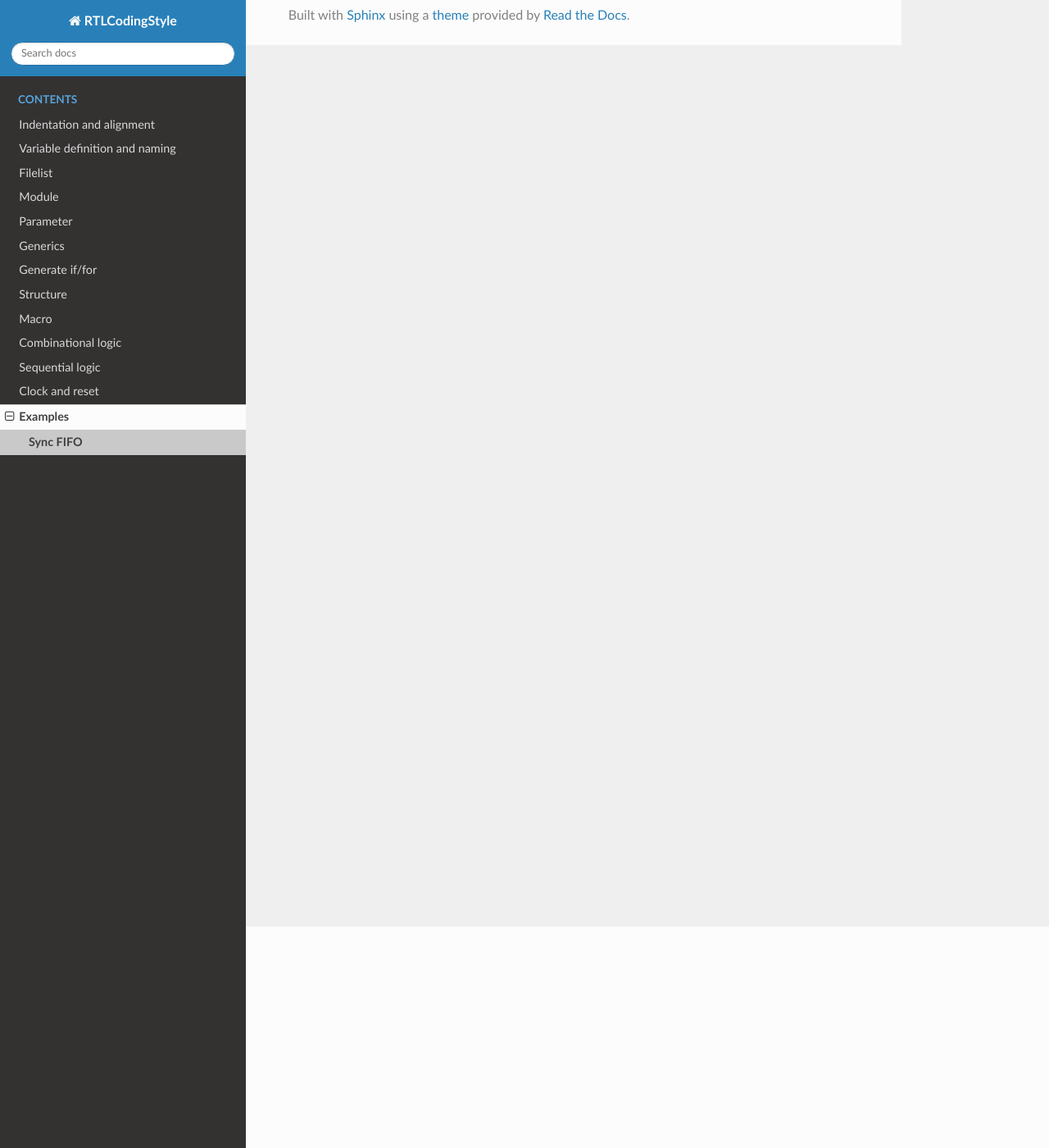
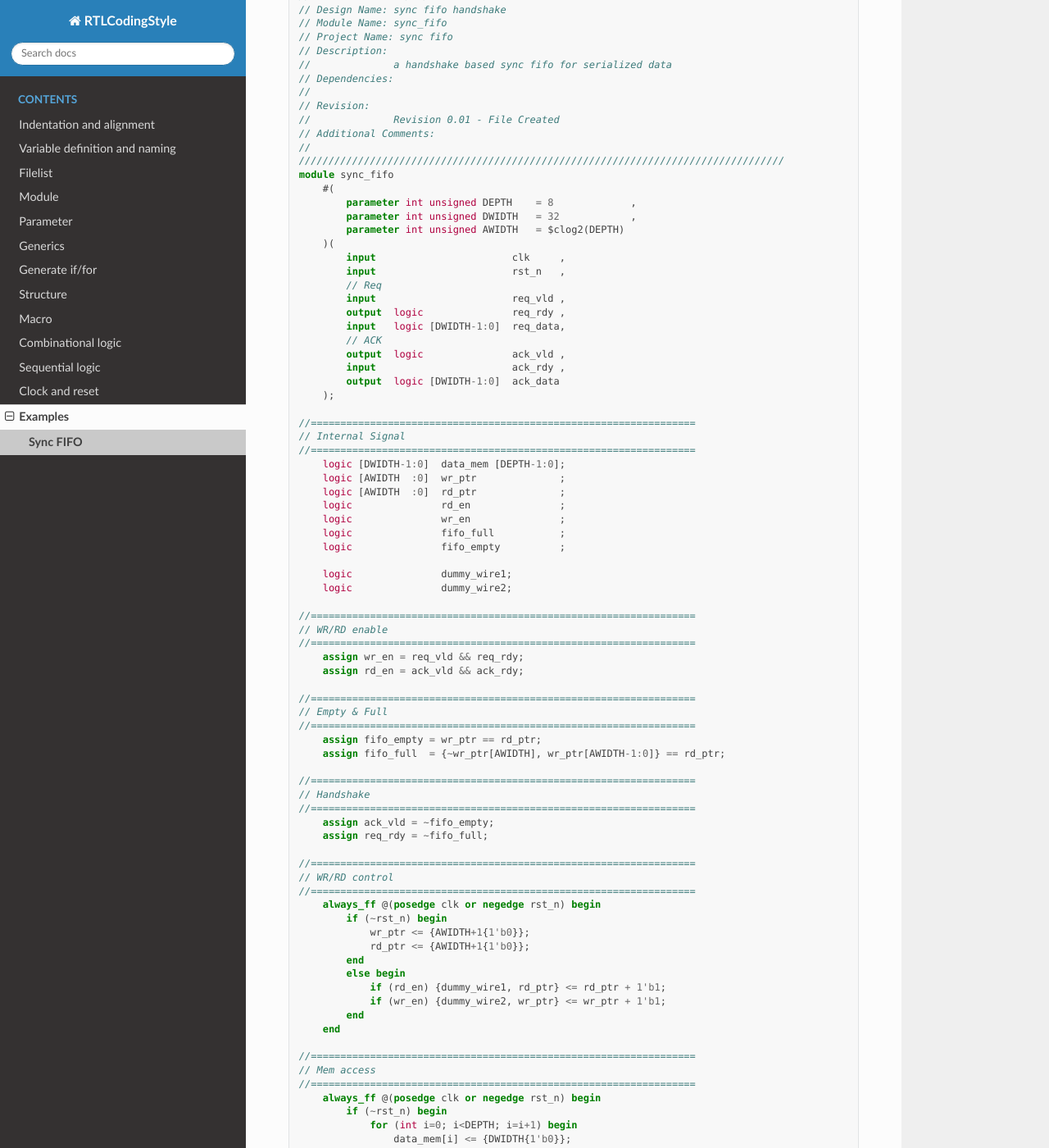
Before and after one commit to luosidingxiaoz/RTLCodingStyle, a Sphinx documentation site: the page built from source/example1_sync_fifo.rst, in a window 1280 px wide and 1400 px high, scrolled down 270 px. Shown: the whole window at 82% size. Built offline with Sphinx 7.4.7 and the Read the Docs theme 2.0.0, drawn with Linux system fonts in a browser that asks for light colours; some of the changed text lies outside the part shown.

Commit message:
Update example1_sync_fifo.rst
1. add code to sync fifo example

```diff
--- a/source/example1_sync_fifo.rst
+++ b/source/example1_sync_fifo.rst
@@ -1,2 +1,103 @@
 Sync FIFO
 ============
+.. code-block:: systemverilog
+
+    `timescale 1ns / 1ps
+    //////////////////////////////////////////////////////////////////////////////////
+    // Company: URBADASS.LTD
+    // Engineer: zick
+    //
+    // Create Date: 02/26/2023 09:01:54 PM
+    // Design Name: sync fifo handshake
+    // Module Name: sync_fifo
+    // Project Name: sync fifo
+    // Description:
+    //              a handshake based sync fifo for serialized data
+    // Dependencies:
+    //
+    // Revision:
+    //              Revision 0.01 - File Created
+    // Additional Comments:
+    //
+    //////////////////////////////////////////////////////////////////////////////////
+    module sync_fifo
+        #(
+            parameter int unsigned DEPTH    = 8             ,
+            parameter int unsigned DWIDTH   = 32            ,
+            parameter int unsigned AWIDTH   = $clog2(DEPTH)
+        )(
+            input                       clk     ,
+            input                       rst_n   ,
+            // Req
+            input                       req_vld ,
+            output  logic               req_rdy ,
+            input   logic [DWIDTH-1:0]  req_data,
+            // ACK
+            output  logic               ack_vld ,
+            input                       ack_rdy ,
+            output  logic [DWIDTH-1:0]  ack_data
+        );
+
+    //=================================================================
+    // Internal Signal
+    //=================================================================
+        logic [DWIDTH-1:0]  data_mem [DEPTH-1:0];
+        logic [AWIDTH  :0]  wr_ptr              ;
+        logic [AWIDTH  :0]  rd_ptr              ;
+        logic               rd_en               ;
+        logic               wr_en               ;
+        logic               fifo_full           ;
+        logic               fifo_empty          ;
+
+        logic               dummy_wire1;
+        logic               dummy_wire2;
+
+    //=================================================================
+    // WR/RD enable
+    //=================================================================
+        assign wr_en = req_vld && req_rdy;
+        assign rd_en = ack_vld && ack_rdy;
+
+    //=================================================================
+    // Empty & Full
+    //=================================================================
+        assign fifo_empty = wr_ptr == rd_ptr;
+        assign fifo_full  = {~wr_ptr[AWIDTH], wr_ptr[AWIDTH-1:0]} == rd_ptr;
+
+    //=================================================================
+    // Handshake
+    //=================================================================
+        assign ack_vld = ~fifo_empty;
+        assign req_rdy = ~fifo_full;
+
+    //=================================================================
+    // WR/RD control
+    //=================================================================
+        always_ff @(posedge clk or negedge rst_n) begin
+            if (~rst_n) begin
+                wr_ptr <= {AWIDTH+1{1'b0}};
+                rd_ptr <= {AWIDTH+1{1'b0}};
+            end
+            else begin
+                if (rd_en) {dummy_wire1, rd_ptr} <= rd_ptr + 1'b1;
+                if (wr_en) {dummy_wire2, wr_ptr} <= wr_ptr + 1'b1;
+            end
+        end
+
+    //=================================================================
+    // Mem access
+    //=================================================================
+        always_ff @(posedge clk or negedge rst_n) begin
+            if (~rst_n) begin
+                for (int i=0; i<DEPTH; i=i+1) begin
+                    data_mem[i] <= {DWIDTH{1'b0}};
+                end
+            end
+            else begin
+                if (wr_en) data_mem[wr_ptr[AWIDTH-1:0]] <= req_data;
+            end
+        end
+
+        assign ack_data = data_mem[rd_ptr[AWIDTH-1:0]];
+
+    endmodule
```
